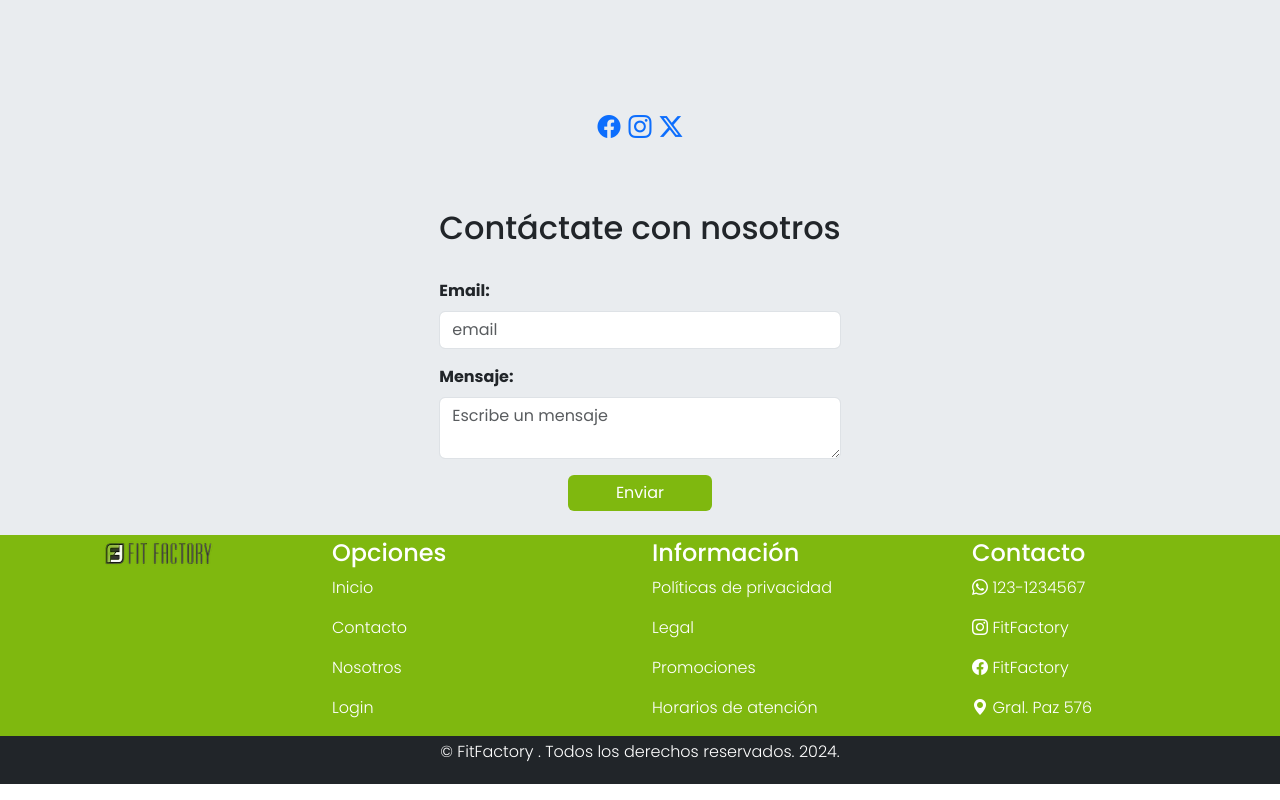
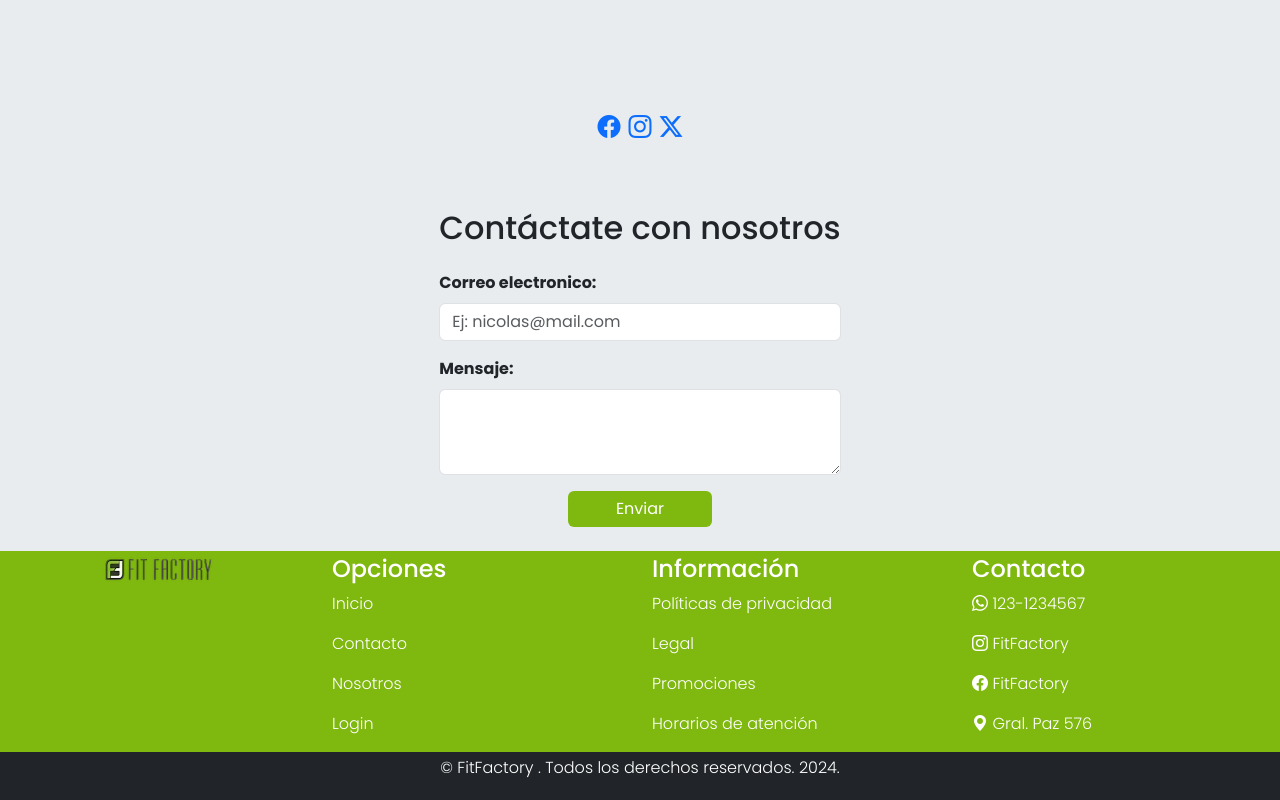
Before and after one commit to PRADON1CO/ProyectoFinalRC-Front, a React (Vite) app: page /contacto in a window 1280 px wide. Shown: the part 1319-2119 px from the top of the page. Built offline with nearby package versions, Linux system fonts and the light colour scheme; no server answers; grey boxes are pictures that could not be loaded.

Commit message:
agregue validaciones para la pagina de contactos usando react-hook-form

```diff
--- a/src/components/pages/Contacto.jsx
+++ b/src/components/pages/Contacto.jsx
@@ -1,42 +1,30 @@
-import React, { useState } from 'react';
-import { Button, Form } from 'react-bootstrap';
-import '../../styles/contacto.css';
-import { Link } from 'react-router-dom';
+import React, { useState } from "react";
+import { Button, Form } from "react-bootstrap";
+import "../../styles/contacto.css";
+import { Link } from "react-router-dom";
+import { useForm } from "react-hook-form";
 
 const Contacto = () => {
-  const [email, setEmail] = useState('');
-  const [mensaje, setMensaje] = useState('');
+  const {
+    register,
+    handleSubmit,
+    formState: { errors },
+  } = useForm();
 
-  const handleChangeEmail = (e) => {
-    setEmail(e.target.value);
-  };
-
-  const handleChangeMensaje = (e) => {
-    setMensaje(e.target.value);
-  };
-
-  const handleSubmit = (e) => {
-    e.preventDefault();
-    // Aquí podrías añadir la lógica para enviar el formulario, por ejemplo, usando una API o un servicio de correo electrónico
-    console.log('Email:', email);
-    console.log('Mensaje:', mensaje);
-    // Limpia los campos después del envío si es necesario
-    setEmail('');
-    setMensaje('');
+  const onSubmit = (email) => {
+    console.log("enviando");
   };
 
   return (
     <>
       <section className="bannerContact d-flex justify-content-center align-items-center bannerContacto">
         <div className=""></div>
-          <div className="mt-3 mt-md-0 text-content">
-            <p className="mb-0 fw-bold text-center">
-              Contáctanos
-            </p>
-            <h1 className="text-center">¿Dónde estamos?</h1>
-          </div>
+        <div className="mt-3 mt-md-0 text-content">
+          <p className="mb-0 fw-bold text-center">Contáctanos</p>
+          <h1 className="text-center">¿Dónde estamos?</h1>
+        </div>
       </section>
-      <section className='bg-body-secondary'>
+      <section className="bg-body-secondary">
         <div className="mt-3 w-100 d-flex flex-column align-items-center my-4 gap-3 gap-md-2 text-center">
           <p>
             <i className="fa-solid fa-location-dot fs-2 me-2 "></i>
@@ -60,76 +48,88 @@ const Contacto = () => {
           </div>
         </article>
         <div className="d-flex justify-content-center my-5 gap-2">
-          <Link to="*" title="facebook" className='border-0 tamanioIconos bg-body-secondary'>
-          <i className="bi bi-facebook"></i>
+          <Link
+            to="*"
+            title="facebook"
+            className="border-0 tamanioIconos bg-body-secondary"
+          >
+            <i className="bi bi-facebook"></i>
           </Link>
-          <Link to="*" title="instagram" className='border-0 tamanioIconos bg-body-secondary'>
+          <Link
+            to="*"
+            title="instagram"
+            className="border-0 tamanioIconos bg-body-secondary"
+          >
             <i className="bi bi-instagram"></i>
           </Link>
-          <Link to="*" title="twitter" className='border-0 tamanioIconos bg-body-secondary'>
+          <Link
+            to="*"
+            title="twitter"
+            className="border-0 tamanioIconos bg-body-secondary"
+          >
             <i className="bi bi-twitter-x"></i>
           </Link>
         </div>
         <div className="d-flex justify-content-center">
           <Form
             className="text-center formContact mb-4"
-            method="POST"
-            action={`https://formsubmit.co/brunomadozzo@gmail.com`}
-            onSubmit={handleSubmit}
+            onSubmit={handleSubmit(onSubmit)}
           >
             <h2 className="mt-3 mb-4">Contáctate con nosotros</h2>
-            <Form.Group className="mb-3 text-start" controlId="formBasicEmail">
-              <Form.Label className="fw-bold mt-2">Email:</Form.Label>
+            <Form.Group className="mb-3 text-start" controlId="fomBasicEmail">
+              <Form.Label className="fw-bold">Correo electronico:</Form.Label>
               <Form.Control
-                name="email"
                 type="email"
-                placeholder="email"
-                required
-                minLength={3}
-                maxLength={265}
-                pattern="^[a-zA-Z0-9._-]+@[a-zA-Z0-9.-]+\.[a-zA-Z]{2,6}$"
-                value={email}
-                onChange={handleChangeEmail}
+                placeholder="Ej: nicolas@mail.com"
+                className="bg-white"
+                {...register("email", {
+                  required: "El correo es obligatorio",
+                  minLength: {
+                    value: 4,
+                    message: "El email debe contener al menos 4 caracteres",
+                  },
+                  maxLength: {
+                    value: 250,
+                    message:
+                      "El email debe contener como máximo 250 caracteres",
+                  },
+                  pattern: {
+                    value:
+                      /^[a-z0-9!#$%&'*+/=?^_`{|}~-]+(?:\.[a-z0-9!#$%&'*+/=?^_`{|}~-]+)*@(?:[a-z0-9](?:[a-z0-9-]*[a-z0-9])?\.)+[a-z0-9](?:[a-z0-9-]*[a-z0-9])?$/,
+                    message:
+                      "El correo debe ser un email valido Ej: nombre@mail.com",
+                  },
+                })}
               />
+              <Form.Text className="text-danger">
+                {errors.email?.message}
+              </Form.Text>
             </Form.Group>
-            <Form.Group className="text-start" controlId="formBasicmessage">
+            <Form.Group className="text-start" controlId="formBasicMessage">
               <Form.Label className="fw-bold">Mensaje:</Form.Label>
               <Form.Control
-                name="mensaje"
                 as="textarea"
-                placeholder="Escribe un mensaje"
-                className="textareaContact"
-                required
-                minLength={10}
-                maxLength={350}
-                value={mensaje}
-                onChange={handleChangeMensaje}
+                rows={3}
+                className="bg-white"
+                {...register("message", {
+                  required: "El mensaje es obligatorio",
+                  minLength: {
+                    value: 4,
+                    message: "El mensaje debe contener al menos 4 caracteres",
+                  },
+                  maxLength: {
+                    value: 450,
+                    message:
+                      "El mensaje debe contener como máximo 450 caracteres",
+                  },
+                })}
               />
+              <Form.Text className="text-danger">
+                {errors.message?.message}
+              </Form.Text>
             </Form.Group>
-            <Form.Control
-              type="text"
-              hidden
-              id="inputNext"
-              name="_next"
-              value="https://ambiente-bohemio-restaurante.netlify.app/contacto"
-              readOnly
-            />
-            <Form.Control
-              type="text"
-              hidden
-              name="_subject"
-              value=" *MENSAJE* - AMBIENTE BOHEMIO"
-              readOnly
-            />
-            <Form.Control
-              type="text"
-              hidden
-              name="_autoresponse"
-              value="Gracias por comunicarte con nosotros! En breve responderemos tu mensaje - Ambiente Bohemio"
-              readOnly
-            />
             <div className="text-end mt-3 d-flex justify-content-center">
-              <Button type="submit" className="px-5 bgVerde border-0">
+              <Button type="submit" className=" btn px-5 bgVerde border-0">
                 Enviar
               </Button>
             </div>
```
